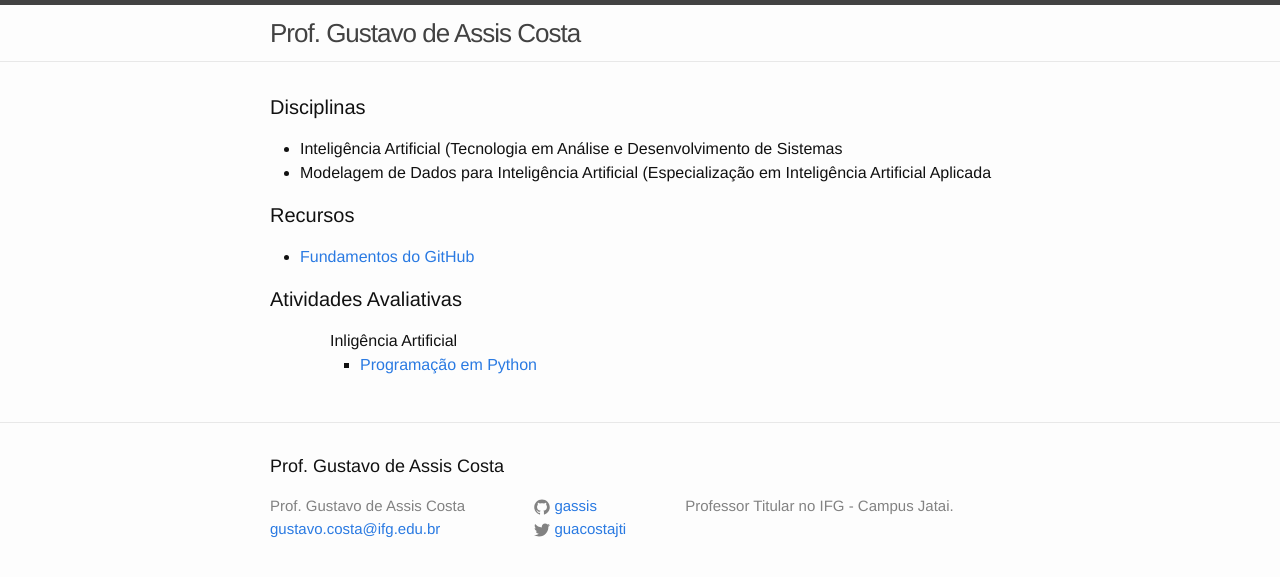
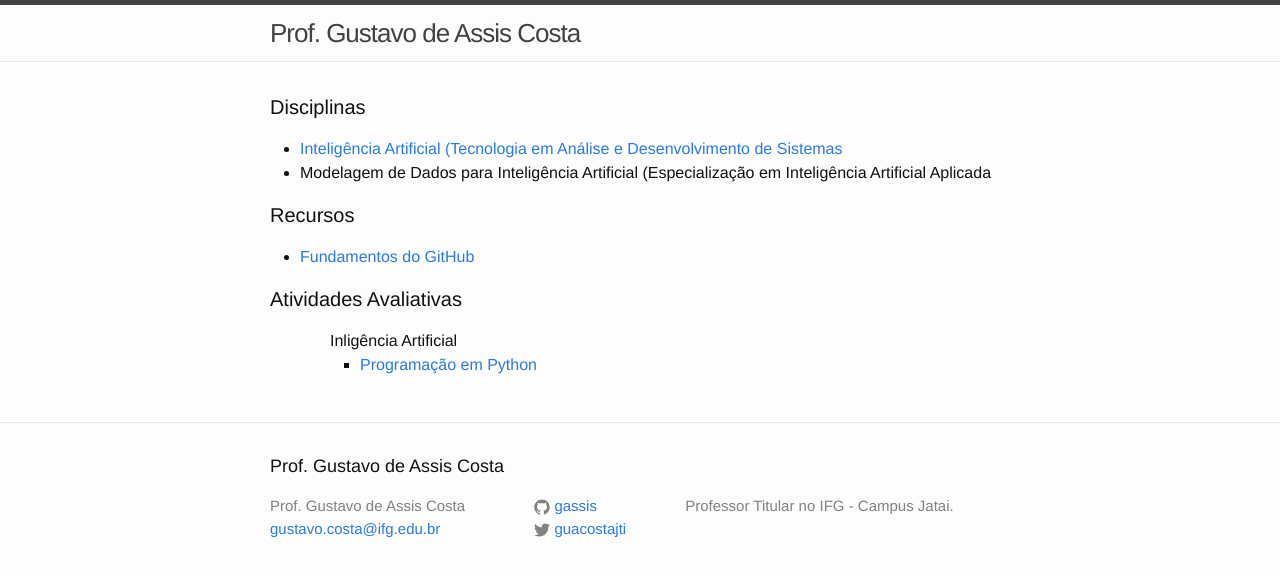
Before and after one commit to gassis/gassis.github.io, a Jekyll site: the page built from index.html, in a window 1280 px wide. Shown: the top 577 px of the page. Built offline with Jekyll 4.4.1, drawn with Linux system fonts in a browser that asks for light colours.

Commit message:
Update index.html

```diff
--- a/index.html
+++ b/index.html
@@ -5,7 +5,7 @@ layout: default
 <div class="home">
   <h1 class="page-heading">Disciplinas</h1>
     <ul class="list-group">
-      <li class="list-group-item">Inteligência Artificial (Tecnologia em Análise e Desenvolvimento de Sistemas</li>
+      <li class="list-group-item"><a href="https://github.com/ifg-IA">Inteligência Artificial (Tecnologia em Análise e Desenvolvimento de Sistemas</a></li>
       <li class="list-group-item">Modelagem de Dados para Inteligência Artificial (Especialização em Inteligência Artificial Aplicada</li>
     </ul>
     <h1 class="page-heading">Recursos</h1>
```
